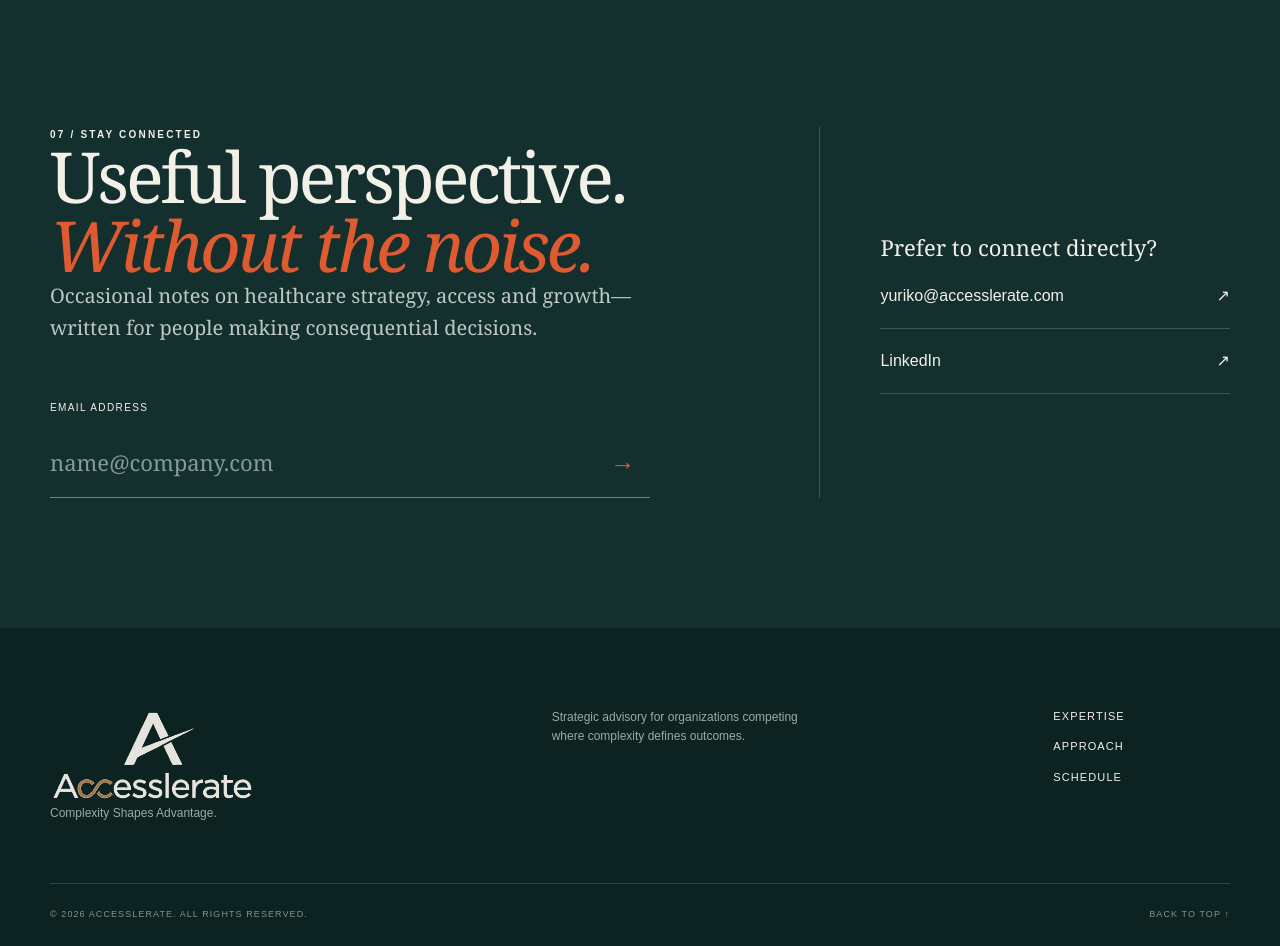
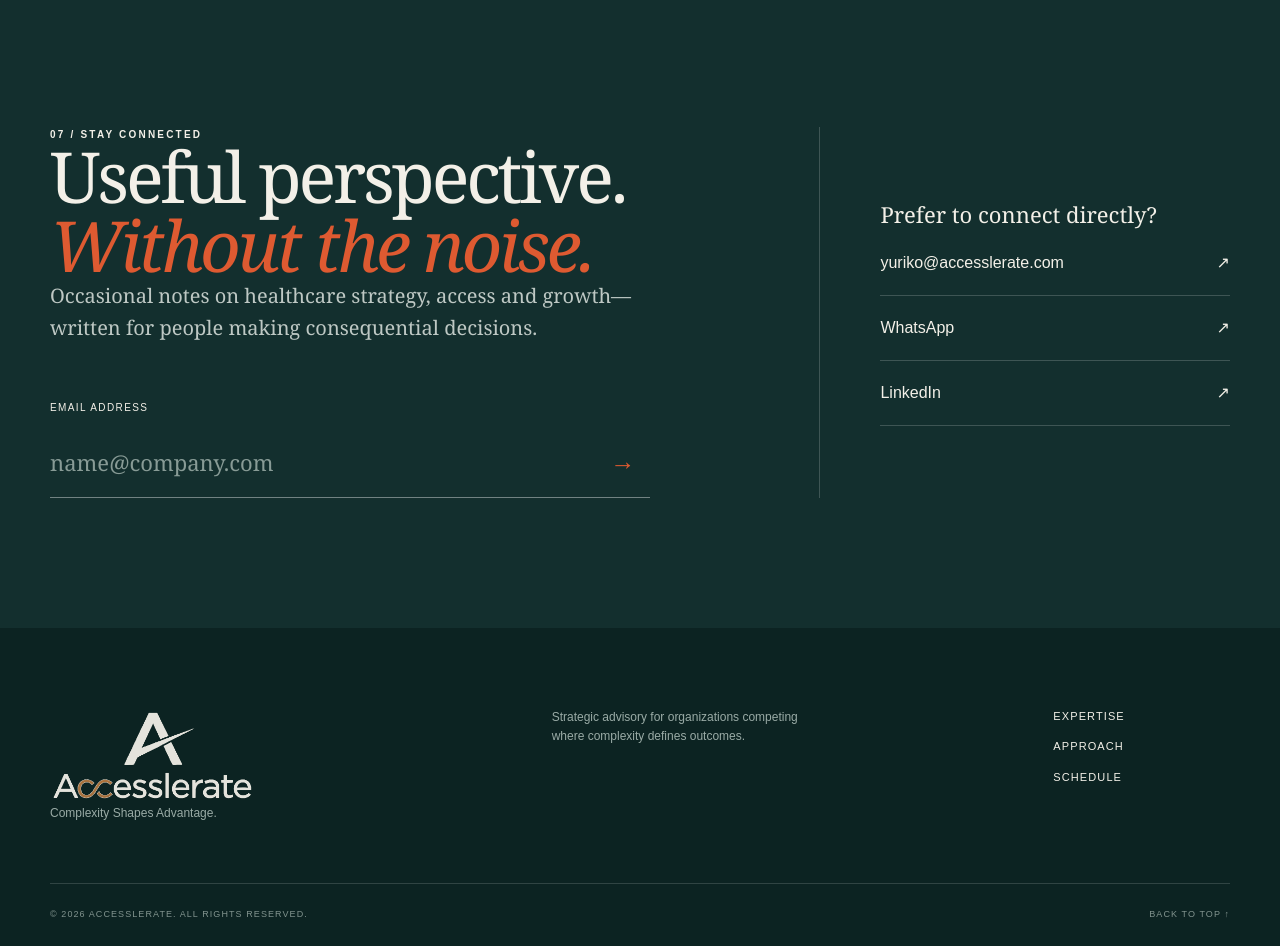
Before and after one commit to yuriko-12/accesslerate-landing, a Next.js app: page / in a window 1280 px wide. Shown: the part 5440-6386 px from the top of the page. Built offline with nearby package versions, Linux system fonts and the light colour scheme.

Commit message:
Add direct WhatsApp contact link

```diff
--- a/app/page.tsx
+++ b/app/page.tsx
@@ -38,7 +38,7 @@ export default function Home() {
 
       <section className="schedule" id="agenda"><div className="shell schedule-grid"><div><p className="section-index">06 / START A CONVERSATION</p><h2>Bring us the question<br />that matters <em>most.</em></h2><p>In a focused 30-minute conversation, we’ll explore the context, the stakes and whether Accesslerate is the right partner.</p></div><div className="calendar-card"><p>30 MIN · INTRODUCTORY CONVERSATION</p><div className="calendar-icon" aria-hidden="true"><span>A</span></div><h3>Choose a time that works for you.</h3><a className="button primary wide" href="https://calendly.com/yuriko-accesslerate/30min" target="_blank" rel="noreferrer">Open Calendly <span aria-hidden="true">↗</span></a></div></div></section>
 
-      <section className="contact dark-section" id="contacto"><div className="shell contact-grid"><div><p className="section-index">07 / STAY CONNECTED</p><h2>Useful perspective.<br /><em>Without the noise.</em></h2><p>Occasional notes on healthcare strategy, access and growth—written for people making consequential decisions.</p><form className="newsletter" action="https://formspree.io/f/mrpzyvpr" method="POST"><input type="hidden" name="_subject" value="New Accesslerate newsletter subscriber" /><label htmlFor="email">Email address</label><div><input id="email" name="email" type="email" placeholder="name@company.com" autoComplete="email" required /><button type="submit" aria-label="Subscribe to newsletter">→</button></div></form></div><div className="direct-contact"><p>Prefer to connect directly?</p><a href="mailto:yuriko@accesslerate.com">yuriko@accesslerate.com <span>↗</span></a><a href="https://www.linkedin.com/in/yurikotovar" target="_blank" rel="noreferrer">LinkedIn <span>↗</span></a></div></div></section>
+      <section className="contact dark-section" id="contacto"><div className="shell contact-grid"><div><p className="section-index">07 / STAY CONNECTED</p><h2>Useful perspective.<br /><em>Without the noise.</em></h2><p>Occasional notes on healthcare strategy, access and growth—written for people making consequential decisions.</p><form className="newsletter" action="https://formspree.io/f/mrpzyvpr" method="POST"><input type="hidden" name="_subject" value="New Accesslerate newsletter subscriber" /><label htmlFor="email">Email address</label><div><input id="email" name="email" type="email" placeholder="name@company.com" autoComplete="email" required /><button type="submit" aria-label="Subscribe to newsletter">→</button></div></form></div><div className="direct-contact"><p>Prefer to connect directly?</p><a href="mailto:yuriko@accesslerate.com">yuriko@accesslerate.com <span>↗</span></a><a href="https://wa.me/525549679335?text=Hola%20Yuriko%2C%20me%20gustar%C3%ADa%20conocer%20m%C3%A1s%20sobre%20Accesslerate." target="_blank" rel="noreferrer" aria-label="Contactar a Accesslerate por WhatsApp">WhatsApp <span>↗</span></a><a href="https://www.linkedin.com/in/yurikotovar" target="_blank" rel="noreferrer">LinkedIn <span>↗</span></a></div></div></section>
 
       <footer><div className="shell footer-grid"><div><a className="brand brand-logo footer-brand" href="#top" aria-label="Accesslerate, inicio"><img src="/accesslerate-logo-footer.png" width="792" height="361" alt="Accesslerate" /></a><p>Complexity Shapes Advantage.</p></div><div><p>Strategic advisory for organizations competing<br />where complexity defines outcomes.</p></div><div><a href="#servicios">Expertise</a><a href="#enfoque">Approach</a><a href="#agenda">Schedule</a></div></div><div className="shell legal"><span>© {new Date().getFullYear()} Accesslerate. All rights reserved.</span><a href="#top">Back to top ↑</a></div></footer>
     </main>
```
